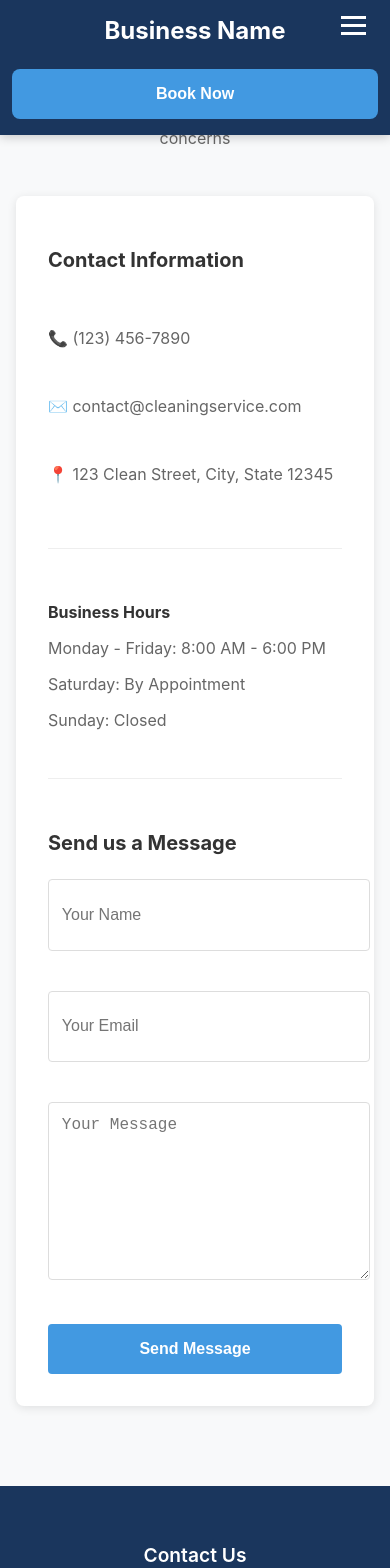
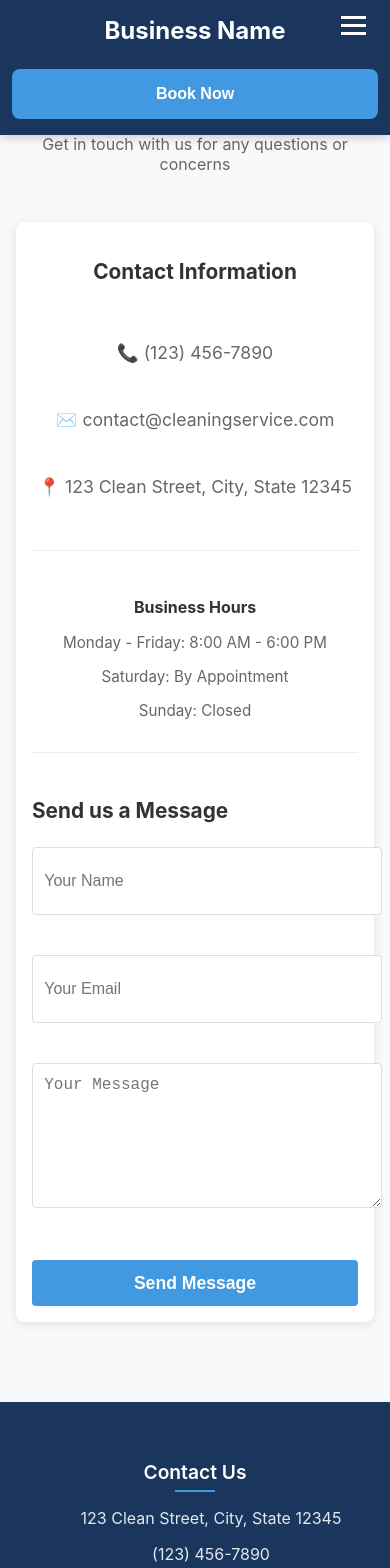
Before and after one commit to ItsAl3xx/Website_For_Cleaning_Business, a React (Create React App) app in the folder frontend/: page /contact in a window 390 px wide. Shown: the top 1568 px of the page. Built offline with nearby package versions, Linux system fonts and the light colour scheme.

Commit message:
formatted the page to fit with phones screens better

```diff
--- a/frontend/src/contact-page/contact-page.css
+++ b/frontend/src/contact-page/contact-page.css
@@ -94,18 +94,86 @@
 }
 
 @media (max-width: 768px) {
+  .contact-page {
+    padding: 1rem;
+    padding-top: 5rem;
+  }
+
+  .contact-header h1 {
+    font-size: 2rem;
+    margin-bottom: 0.5rem;
+  }
+
+  .contact-header p {
+    font-size: 1rem;
+    padding: 0 1rem;
+  }
+
   .contact-content {
     grid-template-columns: 1fr;
+    gap: 1.5rem;
+    padding: 1.5rem;
+    margin: 0 1rem;
   }
 
   .contact-info {
     padding-right: 0;
     border-right: none;
     border-bottom: 1px solid #eee;
-    padding-bottom: 2rem;
+    padding-bottom: 1.5rem;
+    text-align: center;
   }
 
+  .contact-info p {
+    font-size: 1.1rem;
+    margin-bottom: 0.8rem;
+  }
+
+  .business-hours {
+    margin-top: 1.5rem;
+    padding-top: 1.5rem;
+  }
+
+  .business-hours p {
+    font-size: 0.95rem;
+    margin-bottom: 0.5rem;
+  }
+
+  .form-group input,
+  .form-group textarea {
+    padding: 0.7rem;
+    font-size: 16px; /* Prevents zoom on iPhone */
+  }
+
+  .form-group textarea {
+    min-height: 120px;
+  }
+
+  .submit-button {
+    padding: 0.8rem;
+    width: 100%;
+    font-size: 1.1rem;
+    margin-top: 0.5rem;
+  }
+}
+
+/* Additional iPhone-specific fixes */
+@media (max-width: 390px) {
   .contact-page {
+    padding-top: 4rem;
+  }
+
+  .contact-content {
+    margin: 0;
     padding: 1rem;
   }
+
+  .contact-header h1 {
+    font-size: 1.8rem;
+  }
+
+  .contact-info h3,
+  .contact-form-container h3 {
+    font-size: 1.3rem;
+  }
 }
```
